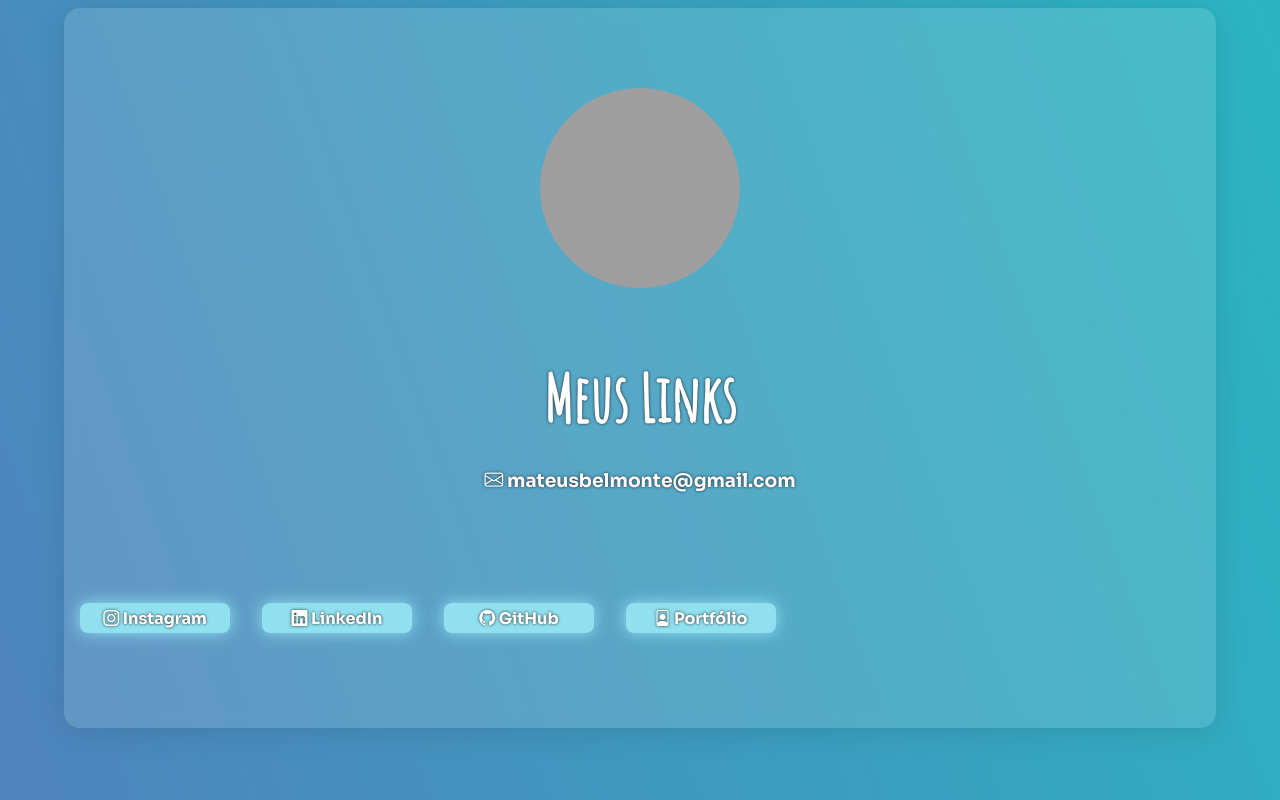
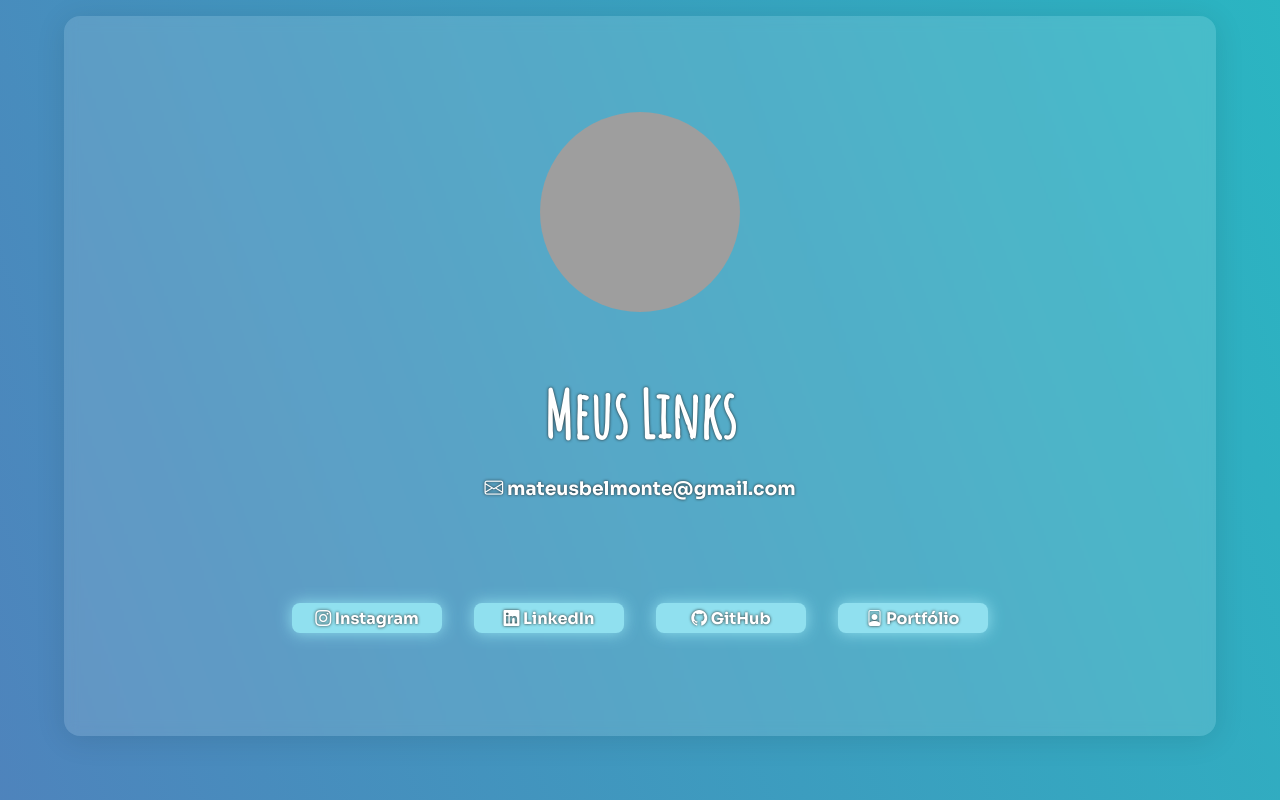
Before and after one commit to Mateus1508/MeusLinks, a plain HTML site: page index.html in a window 1280 px wide. Drawn offline with nearby package versions, Linux system fonts and the light colour scheme; grey boxes are pictures that could not be loaded.

Commit message:
Update style.css

```diff
--- a/style.css
+++ b/style.css
@@ -128,9 +128,10 @@ i {
 @media (min-height: 700px) and (min-width: 800px) and (min-height: 700px) {
   div {
     display: grid;
-    padding: 0;
+    padding: 1rem;
     width: 90vw;
-    margin: 0.5rem;
+    height: 90vh;
+    margin: 1rem;
     grid-template-columns: 1fr 1fr 1fr;
     grid-template-rows: 1fr 1fr 1fr;
   }
@@ -152,6 +153,7 @@ i {
   }
   section {
     grid-row: 3;
+    justify-self: center;
     grid-column: 1/4;
     flex-direction: row;
   }
```
